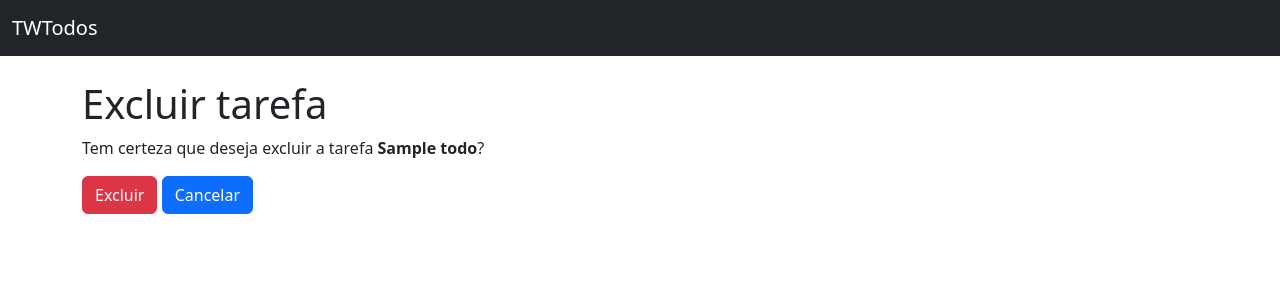
After one commit to guimats/treina_web_django, a Django app: page /delete/1 in a window 1280 px wide. The commit adds this page. Shown: the top 300 px of the page. Run offline with Django 5.2, Linux system fonts and the light colour scheme; tables that the repository leaves empty hold one stand-in row (values such as "Sample post").

Commit message:
Criando botão e função de deletar com generic view Delete

```diff
--- a/setup/urls.py
+++ b/setup/urls.py
@@ -1,10 +1,12 @@
 from django.contrib import admin  # type: ignore
 from django.urls import path  # type: ignore
-from todos.views import TodoListView, TodoCreateView, TodoUpdateView
+from todos.views import (TodoListView, TodoCreateView,
+                         TodoUpdateView, TodoDeleteView)
 
 urlpatterns = [
     path('admin/', admin.site.urls),
     path('', TodoListView.as_view(), name='todo_list'),
     path('create/', TodoCreateView.as_view(), name='todo_create'),
     path('update/<int:pk>', TodoUpdateView.as_view(), name='todo_update'),
+    path('delete/<int:pk>', TodoDeleteView.as_view(), name='todo_delete'),
 ]
--- /dev/null
+++ b/todos/templates/todos/todo_confirm_delete.html
@@ -0,0 +1,14 @@
+{% extends "base.html" %}
+{% block page_title %}
+    Excluir tarefa
+{% endblock page_title %}
+{% block content %}
+    <h1>Excluir tarefa</h1>
+    <p>Tem certeza que deseja excluir a tarefa <strong>{{ todo.title }}</strong>?</p>
+    <form method='POST'>
+        {% csrf_token %}
+
+        <button type='submit' class='btn btn-danger'>Excluir</button>
+        <a href="{% url "todo_list" %}" class='btn btn-primary'>Cancelar</a>
+    </form>
+{% endblock content %}
--- a/todos/templates/todos/todo_list.html
+++ b/todos/templates/todos/todo_list.html
@@ -25,7 +25,7 @@
                     <td>
                         <a href="#" class="btn btn-primary btn-sm">Concluir</a>
                         <a href="{% url "todo_update" pk=todo.pk %}" class="btn btn-secondary btn-sm">Editar</a>
-                        <a href="#" class="btn btn-danger btn-sm">Excluir</a>
+                        <a href="{% url "todo_delete" pk=todo.pk %}" class="btn btn-danger btn-sm">Excluir</a>
                     </td>
                 </tr>
             {% endfor %}
--- a/todos/views.py
+++ b/todos/views.py
@@ -1,5 +1,5 @@
 from django.views.generic import (  # type: ignore
-    ListView, CreateView, UpdateView)
+    ListView, CreateView, UpdateView, DeleteView)
 from django.urls import reverse_lazy  # type: ignore
 from .models import Todo
 
@@ -18,3 +18,8 @@ class TodoUpdateView(UpdateView):
     model = Todo
     fields = ['title', 'deadline']
     success_url = reverse_lazy('todo_list')
+
+
+class TodoDeleteView(DeleteView):
+    model = Todo
+    success_url = reverse_lazy('todo_list')
```
Also changed, not shown: 2 other files.
